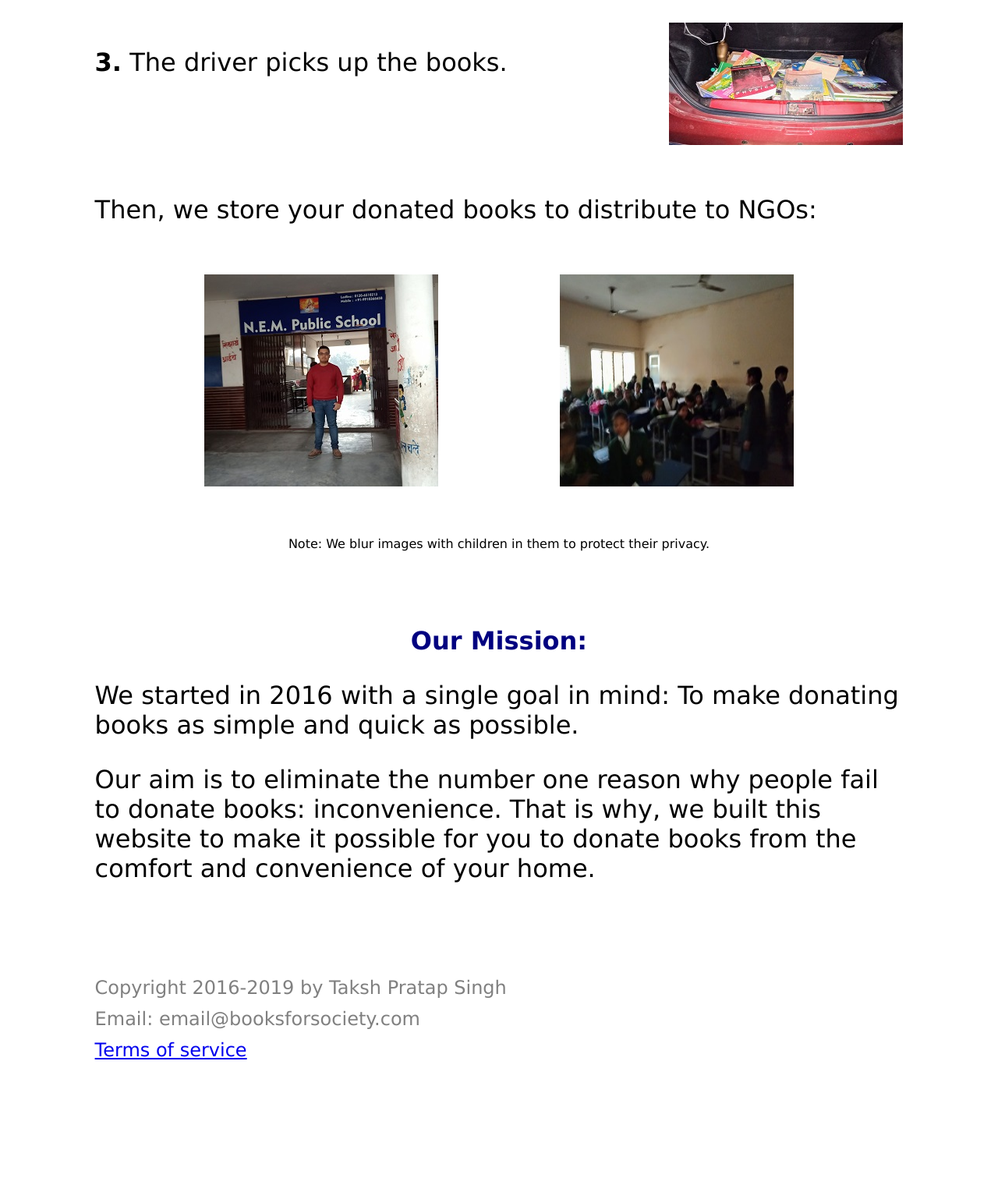
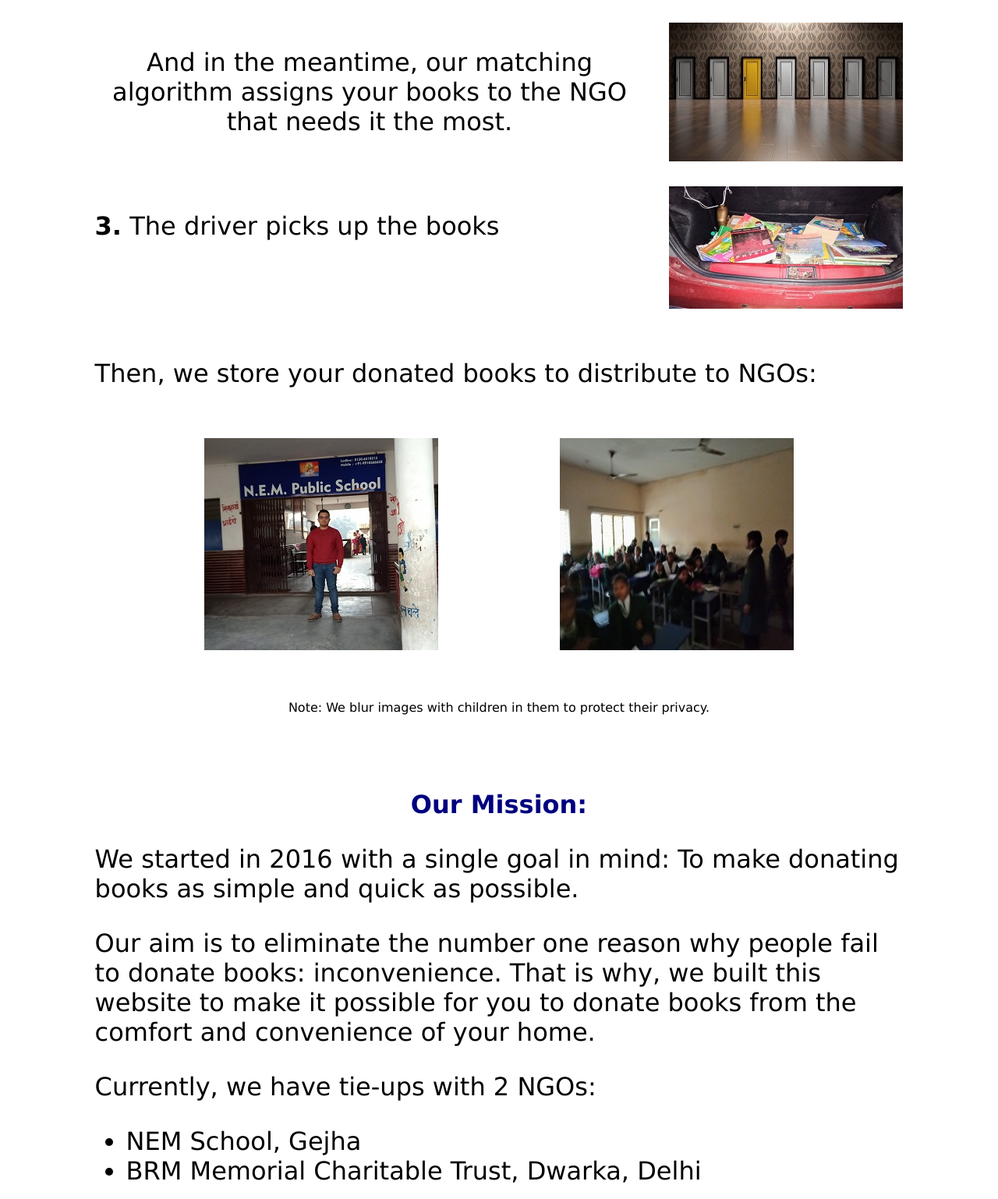
Before and after one commit to TakshPSingh/booksforsociety.com, a website: page public/index.html in a window 1280 px wide. Shown: the part 782-2320 px from the top of the page at 78% size. Before the commit the page ends 2143 px from the top, so only its background shows below. Drawn offline with nearby package versions, Linux system fonts and the light colour scheme.

Commit message:
Added step 2.5

```diff
--- a/public/index.html
+++ b/public/index.html
@@ -48,14 +48,24 @@
 
 				<div id="step2" class="step">
 					<p class="stepInfo">
-						<strong>2.</strong> A driver is assigned to you, whom you can track in real time.
+						<strong>2.</strong> According to your location, a driver is assigned to you, whom you can track in real time.
 					</p>
+
 					<img class="image" src="images/track.jpg">
+				</div>
+
+				<div id="step2.5" class="step">
+					<p class="stepInfo">
+						<!-- <strong>2.5.</strong> -->
+						And in the meantime, our matching algorithm assigns your books to the NGO that needs it the most.
+					</p>
+
+					<img class="image" src="images/matching_algorithm.jpg">
 				</div>
 
 				<div id="step3" class="step">
 					<p class="stepInfo">
-						<strong>3.</strong> The driver picks up the books.
+						<strong>3.</strong> The driver picks up the books
 					</p>
 					<img class="image" src="images/car.jpg">
 				</div>
@@ -89,6 +99,18 @@
 					Our aim is to eliminate the number one reason why people fail to donate books: inconvenience.
 					That is why, we built this website to make it possible for you to donate books from the comfort and convenience of your home.
 				</p>
+
+				<p class="missionText">
+					Currently, we have tie-ups with 2 NGOs:
+					<ul>
+						<li>
+							NEM School, Gejha
+						</li>
+						<li>
+							BRM Memorial Charitable Trust, Dwarka, Delhi
+						</li>
+					</ul>
+				</p>
 			</div>
 		</div>
 
```
Also changed, not shown: public/images/matching_algorithm.jpg (added).
